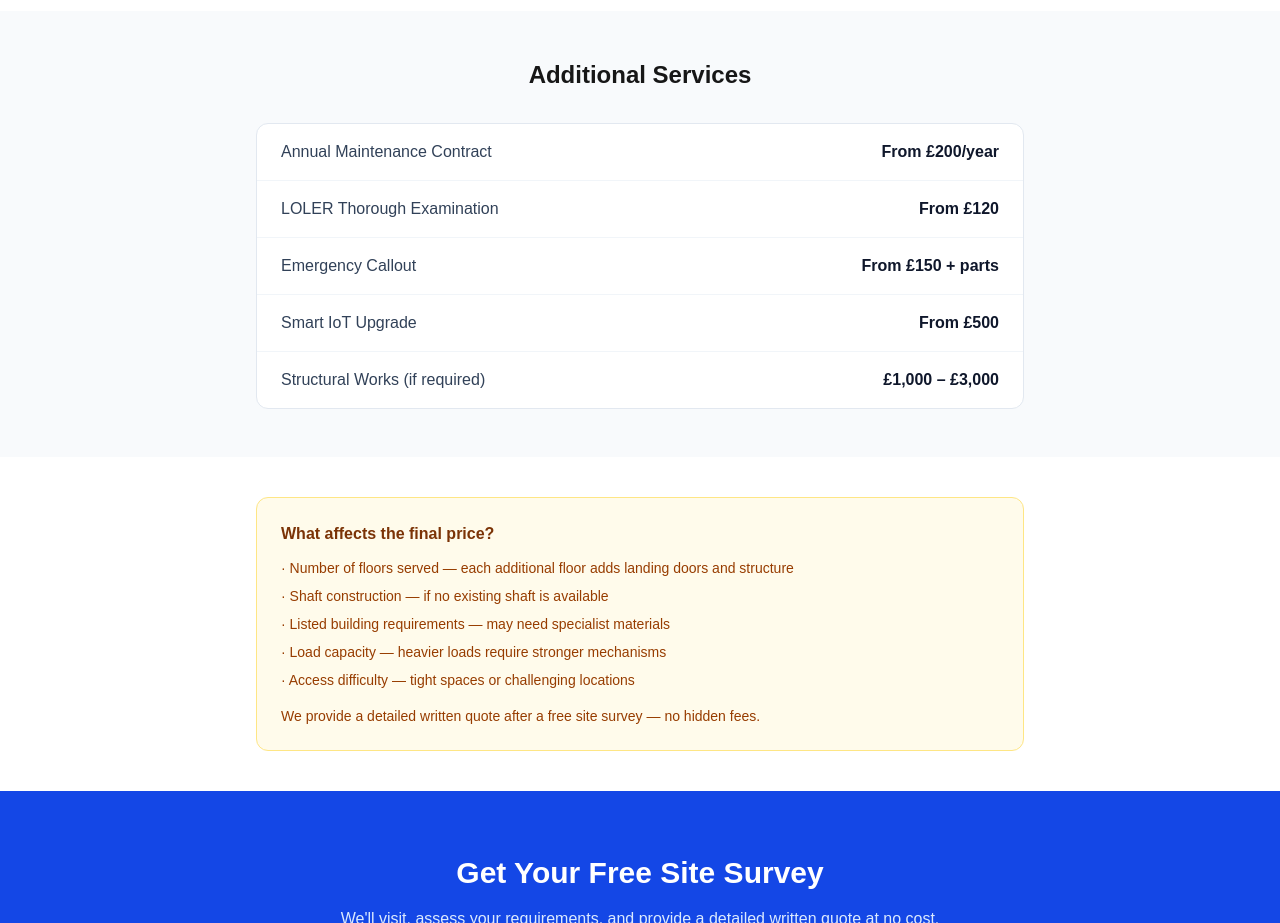
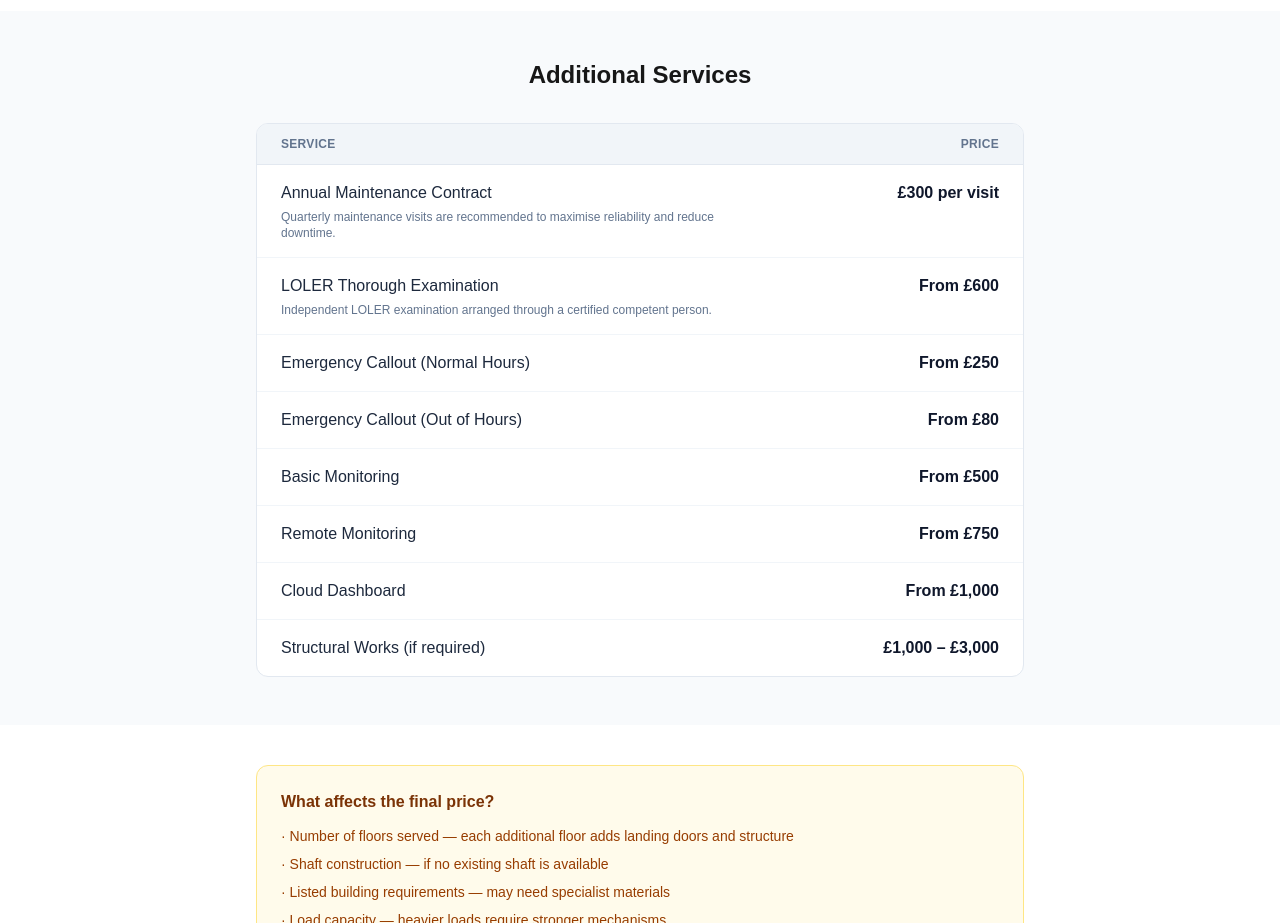
Before and after one commit to asil5/dumbwaiter-uk, a Next.js app: page /pricing in a window 1280 px wide. Shown: the part 920-1843 px from the top of the page. Built offline with nearby package versions, Linux system fonts and the light colour scheme.

Commit message:
feat: update additional services pricing table

```diff
--- a/app/pricing/page.tsx
+++ b/app/pricing/page.tsx
@@ -58,10 +58,21 @@ const tiers = [
 ]
 
 const extras = [
-  { item: "Annual Maintenance Contract", price: "From £200/year" },
-  { item: "LOLER Thorough Examination", price: "From £120" },
-  { item: "Emergency Callout", price: "From £150 + parts" },
-  { item: "Smart IoT Upgrade", price: "From £500" },
+  {
+    item: "Annual Maintenance Contract",
+    price: "£300 per visit",
+    note: "Quarterly maintenance visits are recommended to maximise reliability and reduce downtime.",
+  },
+  {
+    item: "LOLER Thorough Examination",
+    price: "From £600",
+    note: "Independent LOLER examination arranged through a certified competent person.",
+  },
+  { item: "Emergency Callout (Normal Hours)", price: "From £250" },
+  { item: "Emergency Callout (Out of Hours)", price: "From £80" },
+  { item: "Basic Monitoring", price: "From £500" },
+  { item: "Remote Monitoring", price: "From £750" },
+  { item: "Cloud Dashboard", price: "From £1,000" },
   { item: "Structural Works (if required)", price: "£1,000 – £3,000" },
 ]
 
@@ -130,13 +141,27 @@ export default function PricingPage() {
       <section className="py-12 px-4 bg-slate-50">
         <div className="max-w-3xl mx-auto">
           <h2 className="text-2xl font-bold mb-8 text-center">Additional Services</h2>
-          <div className="bg-white rounded-xl border border-slate-200 divide-y divide-slate-100">
-            {extras.map((e) => (
-              <div key={e.item} className="flex justify-between items-center px-6 py-4">
-                <span className="text-slate-700">{e.item}</span>
-                <span className="font-semibold text-slate-900">{e.price}</span>
-              </div>
-            ))}
+          <div className="bg-white rounded-xl border border-slate-200 overflow-hidden">
+            {/* Table header */}
+            <div className="hidden sm:flex justify-between items-center px-6 py-3 bg-slate-100 border-b border-slate-200">
+              <span className="text-xs font-semibold uppercase tracking-wide text-slate-500">Service</span>
+              <span className="text-xs font-semibold uppercase tracking-wide text-slate-500">Price</span>
+            </div>
+            <div className="divide-y divide-slate-100">
+              {extras.map((e) => (
+                <div key={e.item} className="px-6 py-4">
+                  <div className="flex flex-col sm:flex-row sm:justify-between sm:items-start gap-1">
+                    <div className="flex-1">
+                      <span className="text-slate-800 font-medium">{e.item}</span>
+                      {"note" in e && e.note && (
+                        <p className="text-xs text-slate-500 mt-1 max-w-md">{e.note}</p>
+                      )}
+                    </div>
+                    <span className="font-semibold text-slate-900 sm:ml-8 shrink-0">{e.price}</span>
+                  </div>
+                </div>
+              ))}
+            </div>
           </div>
         </div>
       </section>
```
